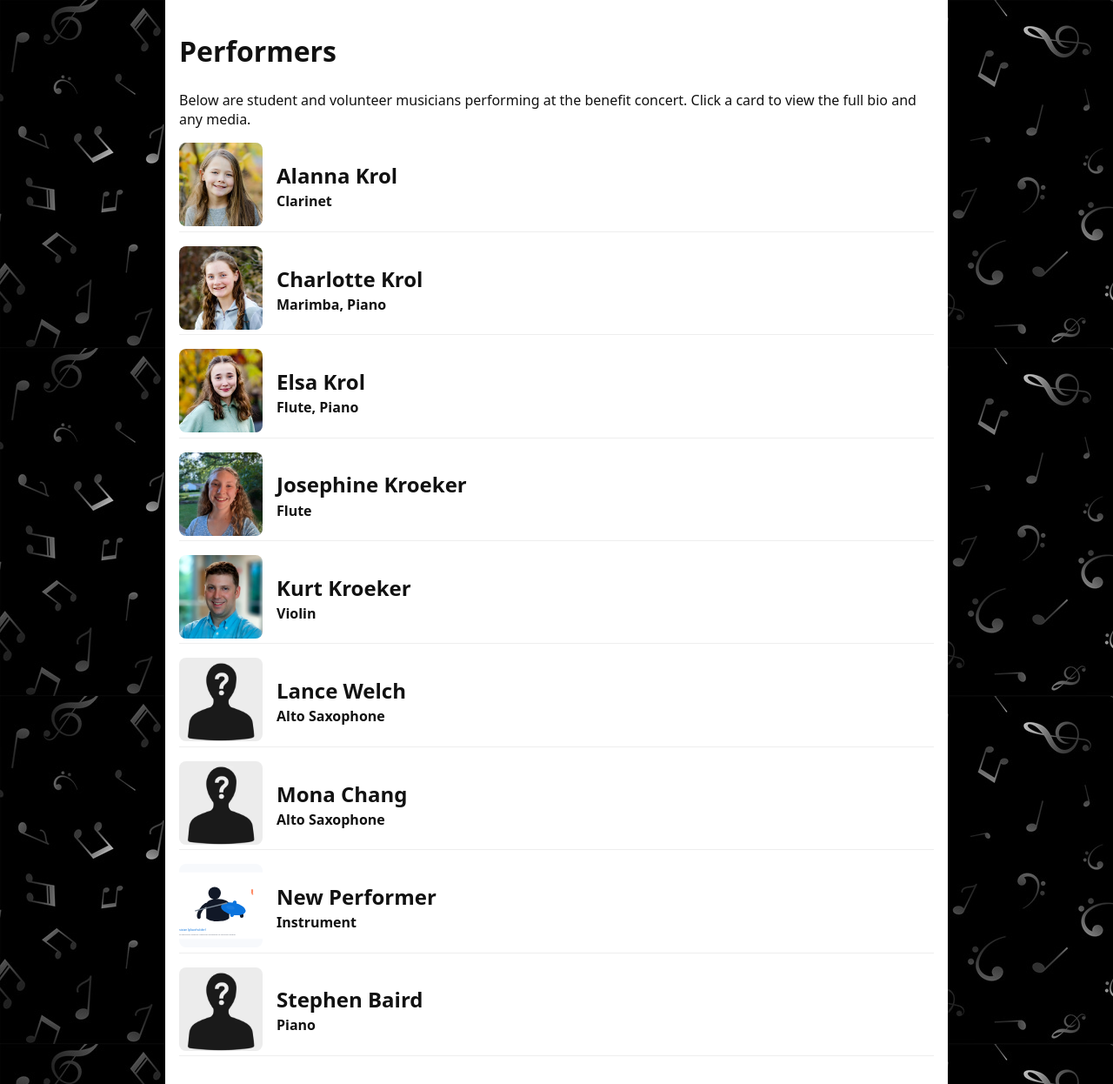
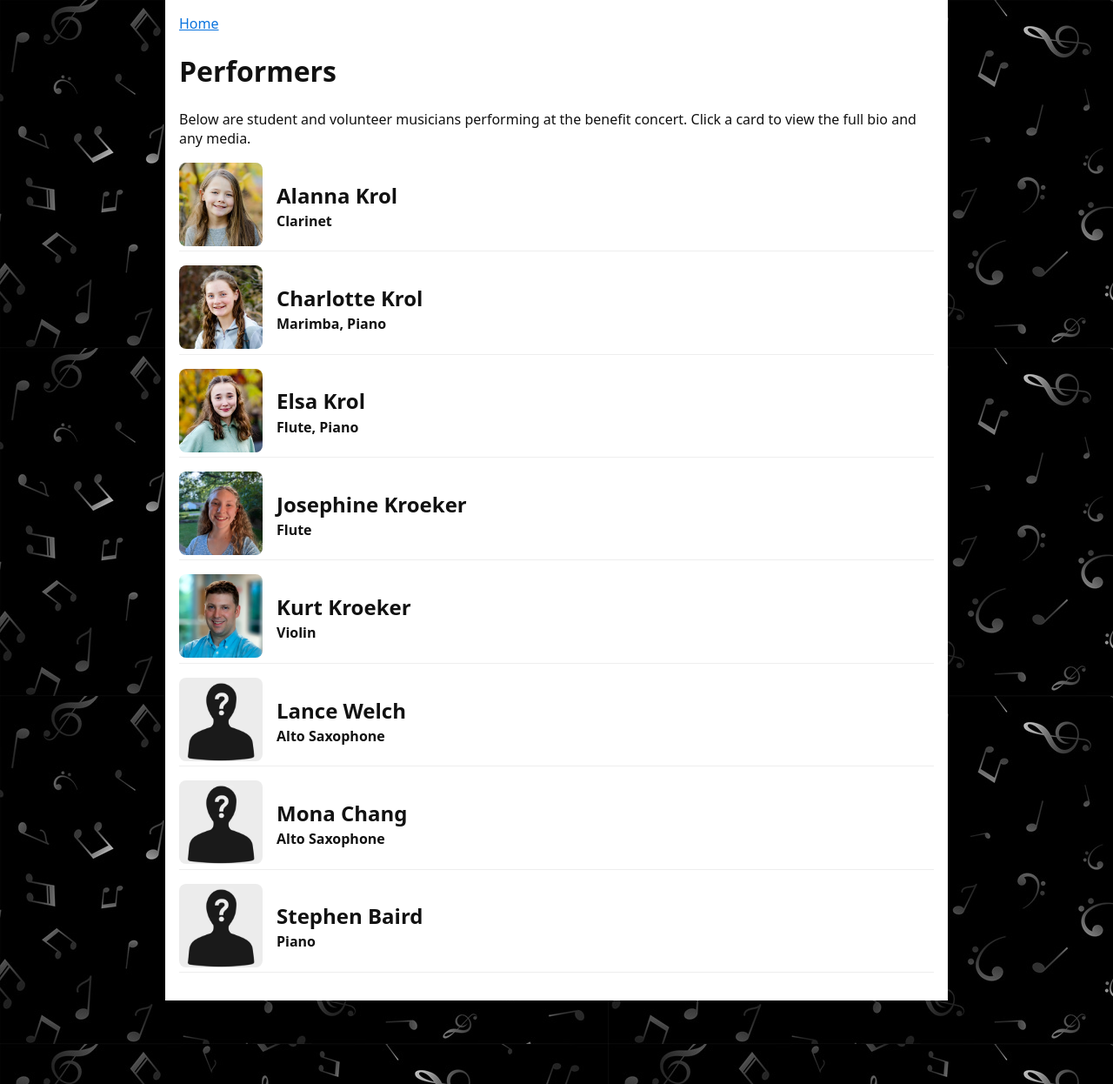
Before and after one commit to KurtKroeker/csehy-fundraising, a Jekyll site: the page built from performers/index.md, in a window 1280 px wide. Shown: the whole page at 87% size. Built offline with Jekyll 4.4.1, drawn with Linux system fonts in a browser that asks for light colours.

Commit message:
add nav to performers page, move template for new performer to root

```diff
--- a/performers/index.md
+++ b/performers/index.md
@@ -2,6 +2,10 @@
 layout: default
 title: Performers
 ---
+
+<nav style="margin:0 0 1rem 0;">
+  <a href="{{ '/' | relative_url }}">Home</a>
+</nav>
 
 # Performers
 
```
Also changed, not shown: new-performer-template.txt (renamed from _performers/new-performer-template.txt).
